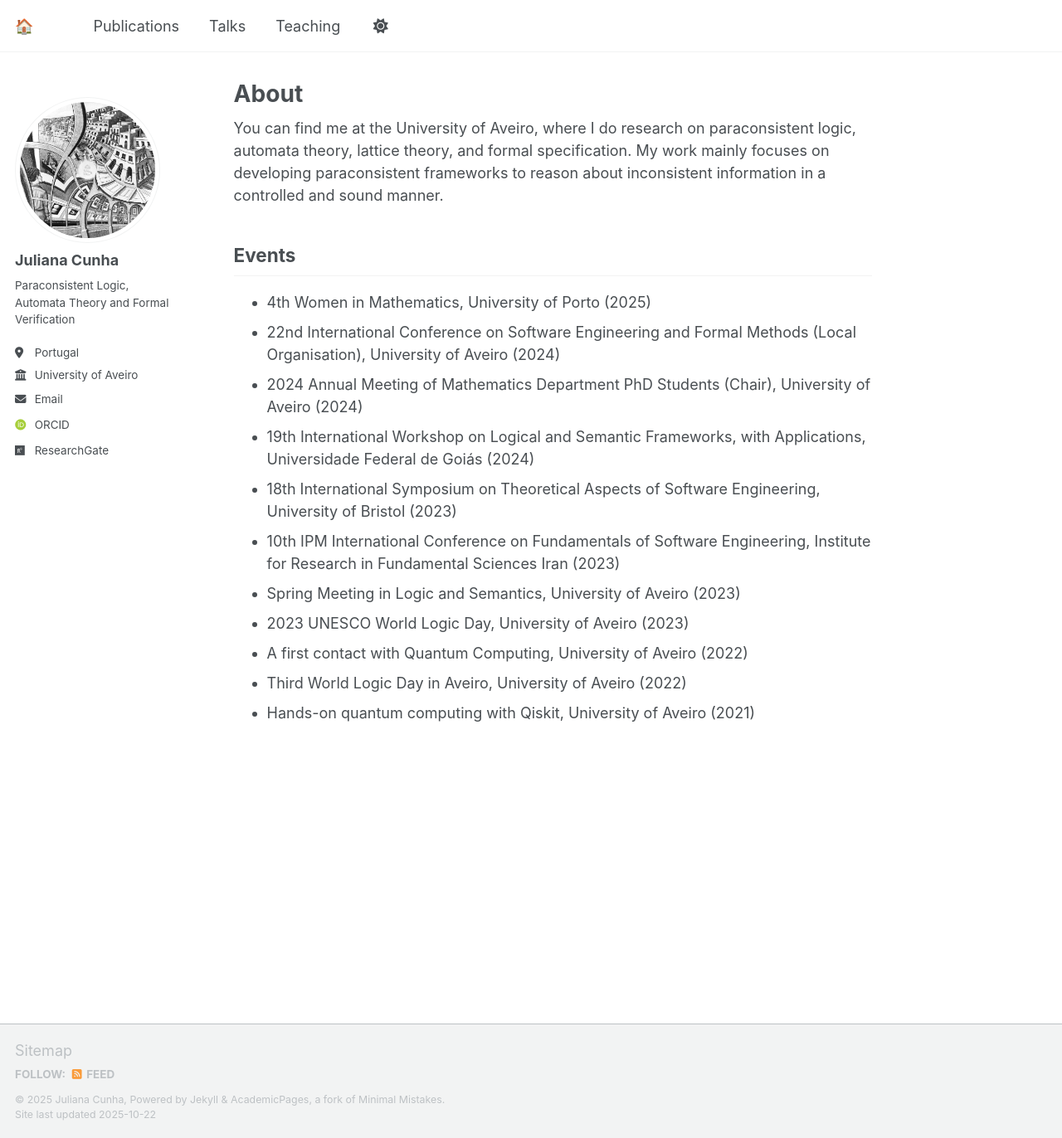
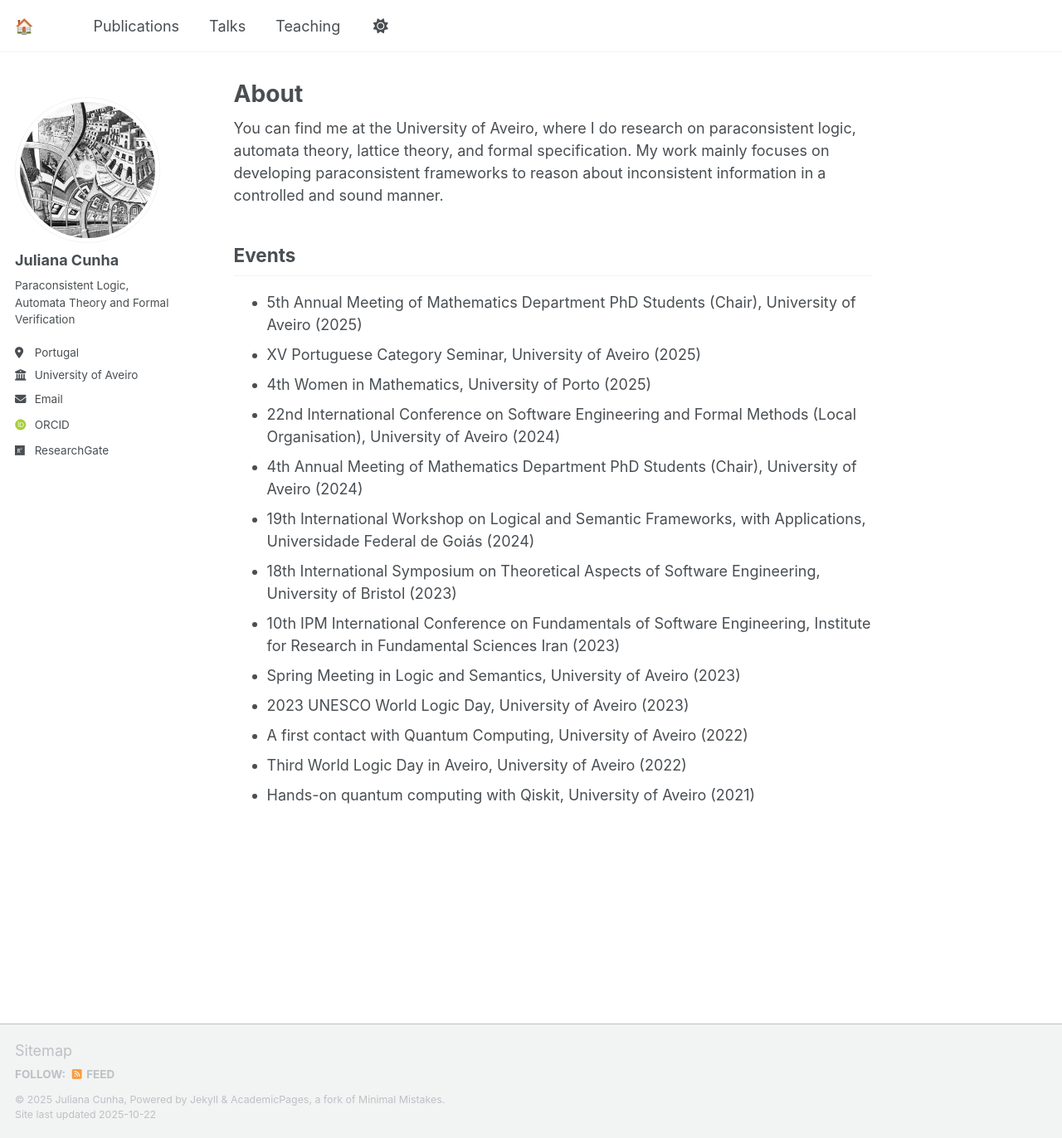
Before and after one commit to juliana-cunha/juliana-cunha.github.io, a Jekyll site: the page built from _pages/about.md, in a window 1280 px wide and 1372 px high. Shown: the whole window at 83% size. Built offline with Jekyll 4.4.1, drawn with Linux system fonts in a browser that asks for light colours; some web fonts are replaced; a script that is not in the unit is left out.

Commit message:
Update about.md

```diff
--- a/_pages/about.md
+++ b/_pages/about.md
@@ -11,9 +11,11 @@ You can find me at the University of Aveiro, where I do research on paraconsiste
 
 Events
 ------
+- 5th Annual Meeting of Mathematics Department PhD Students (Chair), University of Aveiro (2025)
+- XV Portuguese Category Seminar, University of Aveiro (2025)
 - 4th Women in Mathematics, University of Porto (2025)
 - 22nd International Conference on Software Engineering and Formal Methods (Local Organisation), University of Aveiro (2024)
-- 2024 Annual Meeting of Mathematics Department PhD Students (Chair), University of Aveiro (2024)
+- 4th Annual Meeting of Mathematics Department PhD Students (Chair), University of Aveiro (2024)
 - 19th International Workshop on Logical and Semantic Frameworks, with Applications, Universidade Federal de Goiás (2024)
 - 18th International Symposium on Theoretical Aspects of Software Engineering, University of Bristol (2023)
 - 10th IPM International Conference on Fundamentals of Software Engineering, Institute for Research in Fundamental Sciences Iran (2023)
```
